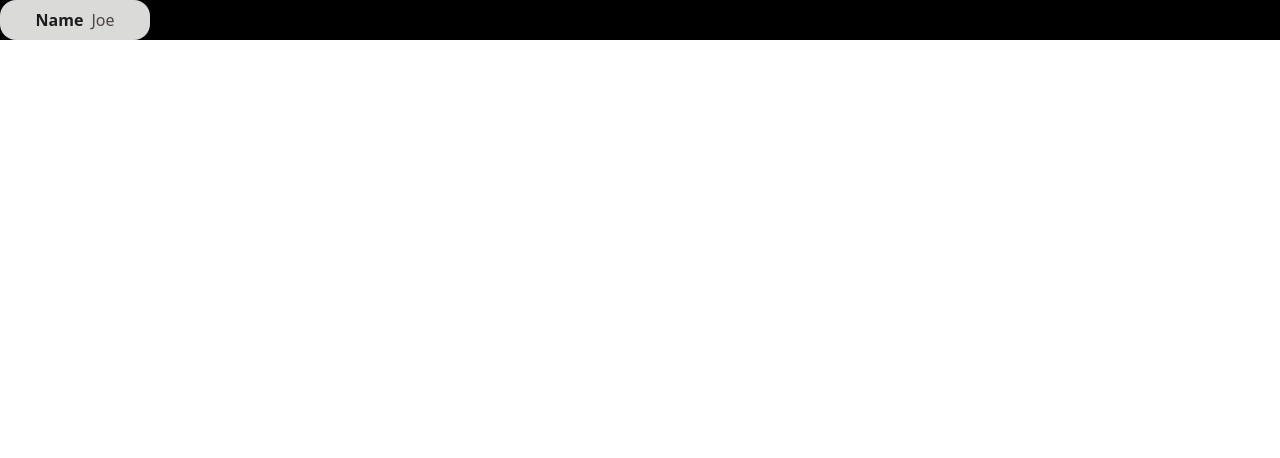
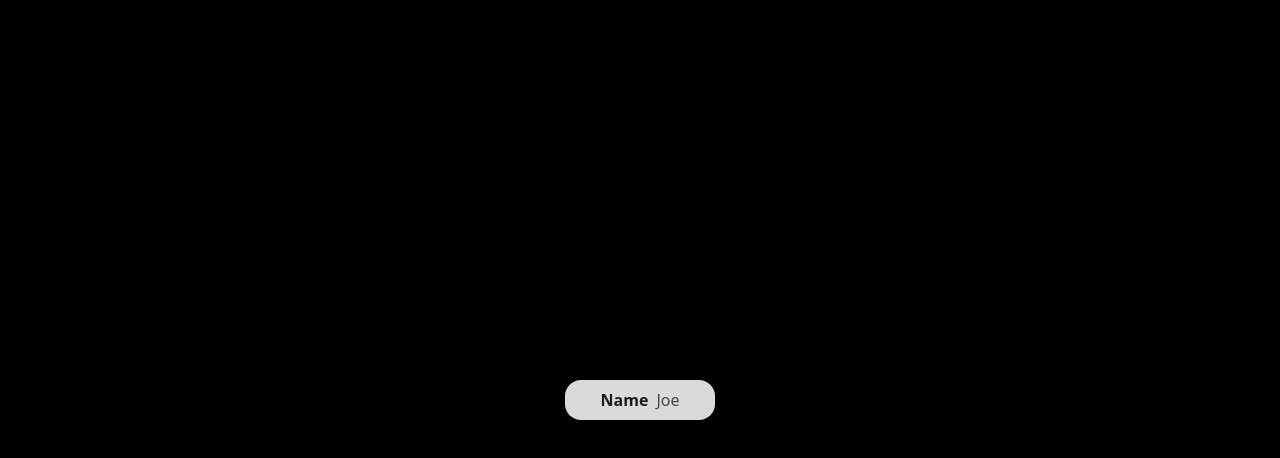
Before and after one commit to salino3/react-feline-elegance, a React (Vite) app: page / in a window 1280 px wide. Shown: the top 458 px of the page. Built offline with nearby package versions, Linux system fonts and the light colour scheme.

Commit message:
add styles layout

```diff
--- a/package.json
+++ b/package.json
@@ -10,6 +10,7 @@
     "preview": "vite preview"
   },
   "dependencies": {
+    "clsx": "^2.1.1",
     "react": "^18.3.1",
     "react-dom": "^18.3.1"
   },
--- a/src/index.scss
+++ b/src/index.scss
@@ -1,6 +1,8 @@
 @tailwind base;
 @tailwind components;
 @tailwind utilities;
+
+// npm install clsx
 
 :root {
   --radius-base: 1rem;
--- a/src/layout/home/home.layout.tsx
+++ b/src/layout/home/home.layout.tsx
@@ -1,9 +1,15 @@
 import React from "react";
+import clsx from "clsx";
 import { BoxText } from "../../common-app";
 
 export const LayoutHome: React.FC = () => {
+  const containerStyles = clsx(`
+    flex flex-col items-center justify-center min-h-[100dvh] relative
+   [scrollbar-width:none] [-ms-overflow-style:none] [&::-webkit-scrollbar]:hidden
+    `);
+
   return (
-    <main className=" bg-black">
+    <main className={` bg-black ${containerStyles}`}>
       <div>
         <BoxText title="Name" value="Joe" />
       </div>
```
Also changed, not shown: 1 other file (tests, documents, lock files or other folders).
